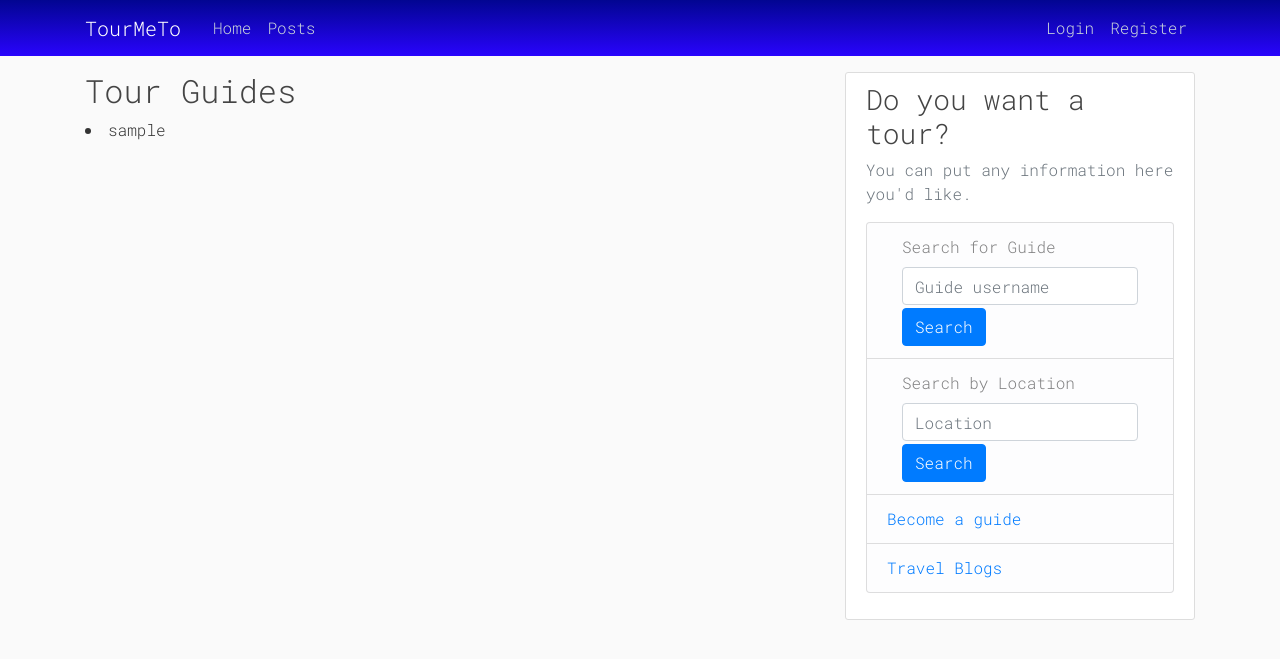
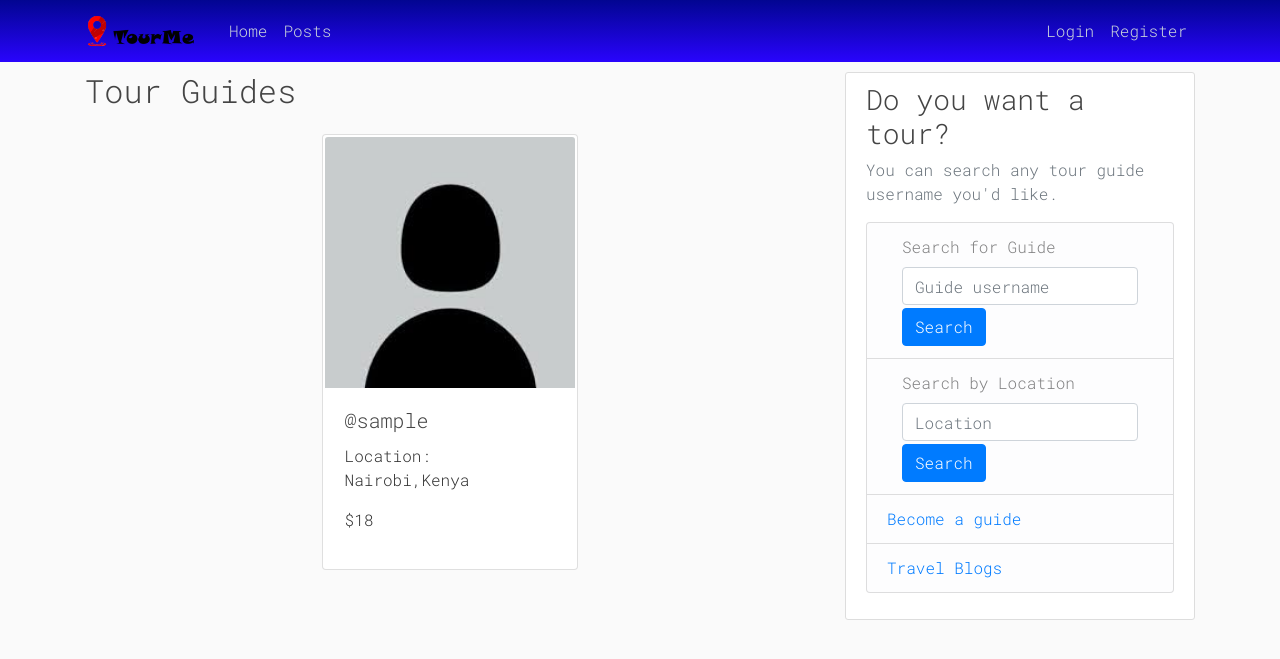
Before and after one commit to VinneyJ/tourme, a Flask app: page / in a window 1280 px wide. Shown: the top 659 px of the page. Run offline with Flask 2, Linux system fonts and the light colour scheme; tables that the repository leaves empty hold one stand-in row (values such as "Sample post"); some libraries are stand-ins or nearby versions.

Commit message:
list tour guides profiles

```diff
--- a/web_dynamic/auth.py
+++ b/web_dynamic/auth.py
@@ -83,7 +83,7 @@ def sign_up():
         elif len(password) < 7:
             flash('Your password must be greater than 7 characters', category='error')
         else:
-            user = User(username=name1, email=email, password=generate_password_hash(password, method='sha256'))
+            user = User(username=name1, email=email, is_guide=False, password=generate_password_hash(password, method='sha256'))
             local_session.add(user)
             local_session.commit()
             login_user(user, remember=True)
--- a/web_dynamic/static/styles/profile.css
+++ b/web_dynamic/static/styles/profile.css
@@ -16,6 +16,21 @@ img {
     vertical-align: middle;
     border-style: none;
 }
+
+.container.up1 {
+  margin-top: -3rem;
+}
+
+
+.sizing {
+    -ms-flex-preferred-size: 0;
+    flex-basis: 0;
+    -ms-flex-positive: 1;
+    flex-grow: 1;
+    max-width: 100%;
+    padding: 0.1rem;
+}
+
 /* About Me
 ---------------------*/
 .about-text h3 {
--- a/web_dynamic/static/styles/style.css
+++ b/web_dynamic/static/styles/style.css
@@ -13,6 +13,13 @@ nav {
     color: white;
 }
 
+.wrapper {
+    display: grid;
+    grid-template-columns: 1fr 1fr 1fr;
+    grid-template-rows: 100px 100px;
+    grid-gap: 10px;
+}
+
 .row {
     display: -ms-flexbox;
     display: flex;
@@ -22,17 +29,20 @@ nav {
     margin-left: -15px;
     margin-top: 4.5rem;
 }
+img#logo {
+    width: 7rem;
+}
 
 /* .move {
     margin-left: auto;
     color: white;
 } */
 
-div .newlogo #logo {
-    background: url("../images/tourme_logo.png") no-repeat;
+/* #logo {
+    background: url("{{ url_for('static', filename='images/tourme_logo.png') }}") no-repeat;
     left: 20px;
     height: 100%;
-}
+} */
 
 main {
     margin-top: 10px;
--- a/web_dynamic/templates/base.html
+++ b/web_dynamic/templates/base.html
@@ -5,6 +5,8 @@
     <meta http-equiv="X-UA-Compatible" content="IE=edge">
     <meta name="viewport" content="width=device-width, initial-scale=1.0">
 
+    <script src="https://code.jquery.com/jquery-3.2.1.min.js"></script>
+    <script type="text/javascript" src="{{ url_for('static', filename='scripts/jscript.js') }}"></script>
     <link
     rel="stylesheet"
     href="https://stackpath.bootstrapcdn.com/bootstrap/4.4.1/css/bootstrap.min.css"
@@ -21,6 +23,7 @@
     <link rel="preconnect" href="https://fonts.gstatic.com" crossorigin>
     <link href="https://fonts.googleapis.com/css2?family=Roboto+Mono:wght@300&display=swap" rel="stylesheet">
 
+
     <link rel="stylesheet" type="text/css" href="{{ url_for('static', filename='styles/style.css') }}">
     <link rel="stylesheet" type="text/css" href="{{ url_for('static', filename='styles/profile.css') }}">
     <title>{% block title %} Home {% endblock %}</title>
@@ -30,7 +33,9 @@
   <header class="site-header">
     <nav class="navbar navbar-expand-md navbar-dark bg-steel fixed-top">
       <div class="container">
-        <a class="navbar-brand mr-4" href="/">TourMeTo</a>
+        <a class="navbar-brand mr-4"  href="/">
+        <img id="logo" src="{{ url_for('static', filename='images/tourme_logo.png') }}" alt="">
+        </a>
         <button class="navbar-toggler" type="button" data-toggle="collapse" data-target="#navbarToggle" aria-controls="navbarToggle" aria-expanded="false" aria-label="Toggle navigation">
           <span class="navbar-toggler-icon"></span>
         </button>
@@ -100,7 +105,7 @@
           <div class="col-md-4">
             <div class="content-section">
               <h3>Do you want a tour?</h3>
-              <p class='text-muted'>You can put any information here you'd like.
+              <p class='text-muted'>You can search any tour guide username you'd like.
                 <ul class="list-group">
                   <li class="list-group-item list-group-item-light">
                     <div class="col-auto">
@@ -158,5 +163,7 @@
     type="text/javascript"
     src="{{ url_for('static', filename='scripts/index.js') }}"
     ></script>
+
+
 </body>
 </html>
--- a/web_dynamic/templates/home.html
+++ b/web_dynamic/templates/home.html
@@ -6,10 +6,26 @@
 {% block content %}
 
 <h2>Tour Guides</h2>
+<div class="container up1">
+    <div class="row">
+        {% for user in users %}
 
-    {% for user in users %}
-        <li>{{user.username}}</li>
+            <div class="card" style="width: 16rem; margin: auto;">
+                <div class="col sizing">
+                    <img class="card-img-top" src="static/images/default.jpeg" alt="Card image cap">
+                    <div class="card-body">
+                        <h5 class="card-title">@{{user.username}}</h5>
+                        <p>Location: Nairobi,Kenya</p>
+                        <p>$18</p>
+                        <!-- <a href="#" class="btn btn-primary">Go somewhere</a> -->
 
-    {% endfor %}
+                    </div>
+                </div>
+            </div>
+
+
+        {% endfor %}
+    </div>
+</div>
 
 {% endblock %}
```
Also changed, not shown: web_dynamic/templates/guide_info.html (+10 -3 lines), web_dynamic/static/images/default.jpeg (added), web_dynamic/static/styles/guide.css (added).
